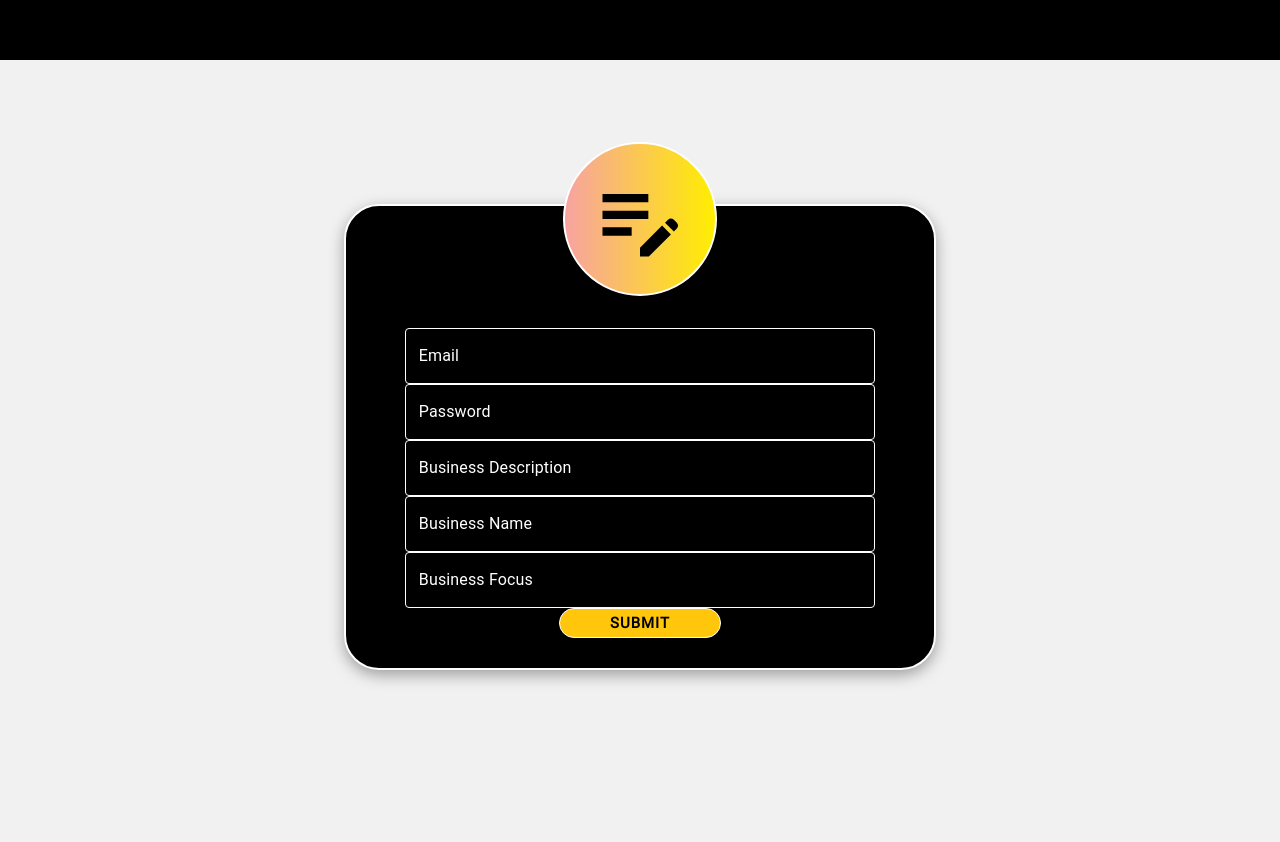
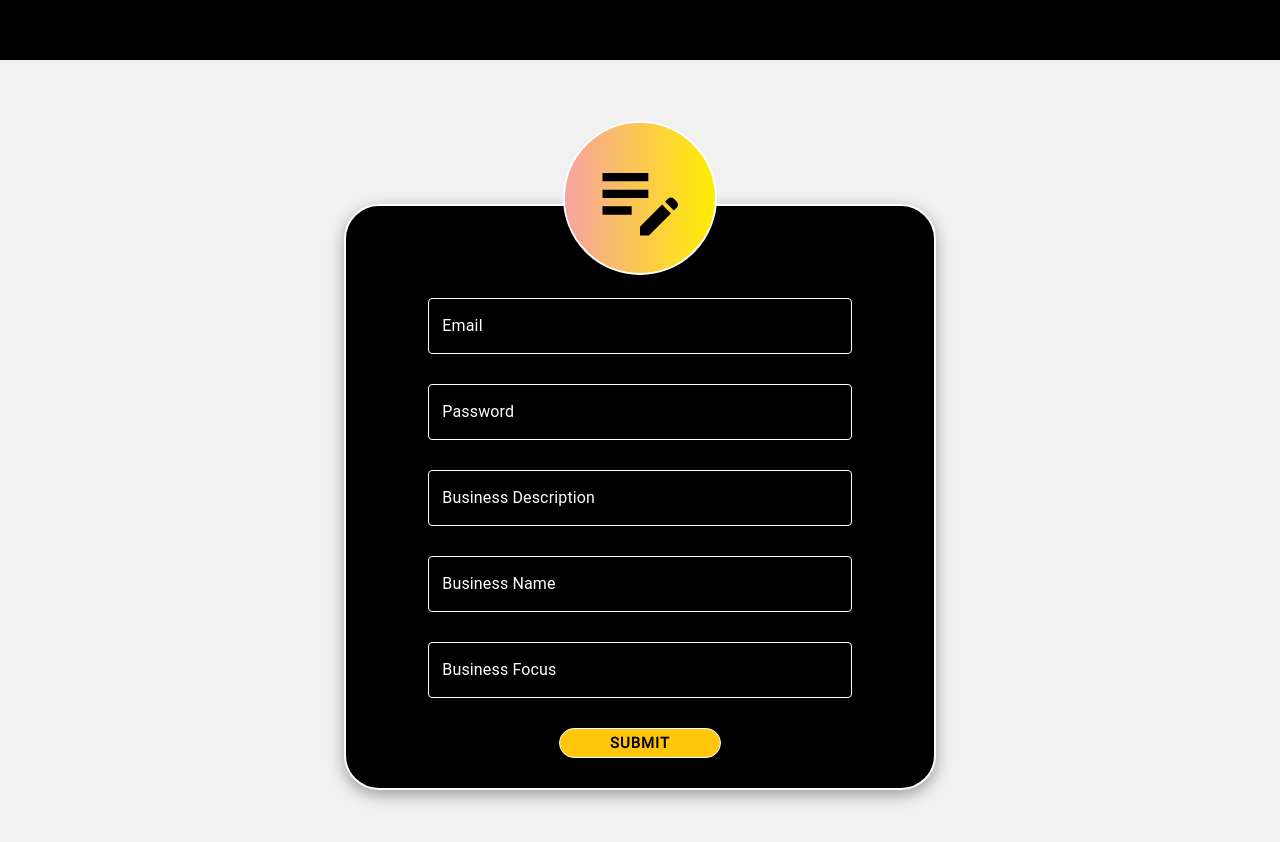
Before and after one commit to jamesdev4you/tampadev, a React (Create React App) app: page /form in a window 1280 px wide. Shown: the top 842 px of the page. Built offline with nearby package versions, Linux system fonts and the light colour scheme.

Commit message:
help me god

```diff
--- a/package.json
+++ b/package.json
@@ -2,6 +2,7 @@
   "name": "hive",
   "version": "0.1.0",
   "private": true,
+  "proxy": "http://127.0.0.1:9500",
   "dependencies": {
     "@emotion/react": "^11.11.3",
     "@emotion/styled": "^11.11.0",
--- a/src/components/Login/loginform.js
+++ b/src/components/Login/loginform.js
@@ -26,18 +26,18 @@ const LoginForm = () => {
     event.preventDefault();
 
     const queryParams = new URLSearchParams({ name, description, specifics, email, password }).toString();
-    const url = `http://127.0.0.1:9500/business/create?${queryParams}`;
-
+    const url = `/business/create?${queryParams}`;
+    console.log('yooo', url);
     try {
       const response = await fetch(url);
-      const data = await response.json();
+      const data = await response;
 
-
-      console.log(data);
+      console.log('yooo', data);
     } catch (error) {
       console.error('Error submitting form:', error);
     }
   };
+
 
   return (
     <Box
@@ -92,23 +92,21 @@ const LoginForm = () => {
                   <EditNoteIcon name="services" sx={{ height: { xs: '50px', sm: '100px' }, width: { xs: '50px', sm: '100px' }, color: 'black' }} />
 
                 </Box>
-                <Box sx={{
-                  display: 'flex',
-                  gap: '30px',
+
+
+                   <form onSubmit={handleSubmit} style={{gap: '30px', display: 'flex',
+
                   justifyContent: 'center',
                   alignItems: 'center',
-                  width: { xs: '90%', sm: '100%' },
+                  width:'90%',
                   flexDirection: 'column',
-                  marginTop: '1em'
-                }}
-                >
-
-                   <form onSubmit={handleSubmit}>
+                  marginTop: '1em'}}>
         <TextField
           error
           id="outlined-error"
           label="Email"
           value={email}
+          onChange={(e) => setEmail(e.target.value)}
           color="primary"
           sx={{
             width: '80%',
@@ -145,6 +143,7 @@ const LoginForm = () => {
           id="outlined-error"
           label="Password"
           value={password}
+          onChange={(e) => setPassword(e.target.value)}
           color="primary"
           sx={{
             width: '80%',
@@ -180,6 +179,7 @@ const LoginForm = () => {
           error
           id="outlined-error"
           label="Business Description"
+          onChange={(e) => setDescription(e.target.value)}
           value={description}
           color="primary"
           sx={{
@@ -217,6 +217,7 @@ const LoginForm = () => {
           id="outlined-error"
           label="Business Name"
           value={name}
+          onChange={(e) => setName(e.target.value)}
           color="primary"
           sx={{
             width: '80%',
@@ -249,8 +250,8 @@ const LoginForm = () => {
           }}
         />
         <TextField
-          error
-          id="outlined-error"
+
+          onChange={(e) => setSpecifics(e.target.value)}
           label="Business Focus"
           value={specifics}
           color="primary"
@@ -286,7 +287,7 @@ const LoginForm = () => {
         />
         < MyFormButton children="Submit"/>
         </form>
-                   </Box>
+
 
 
               </Card>
```
